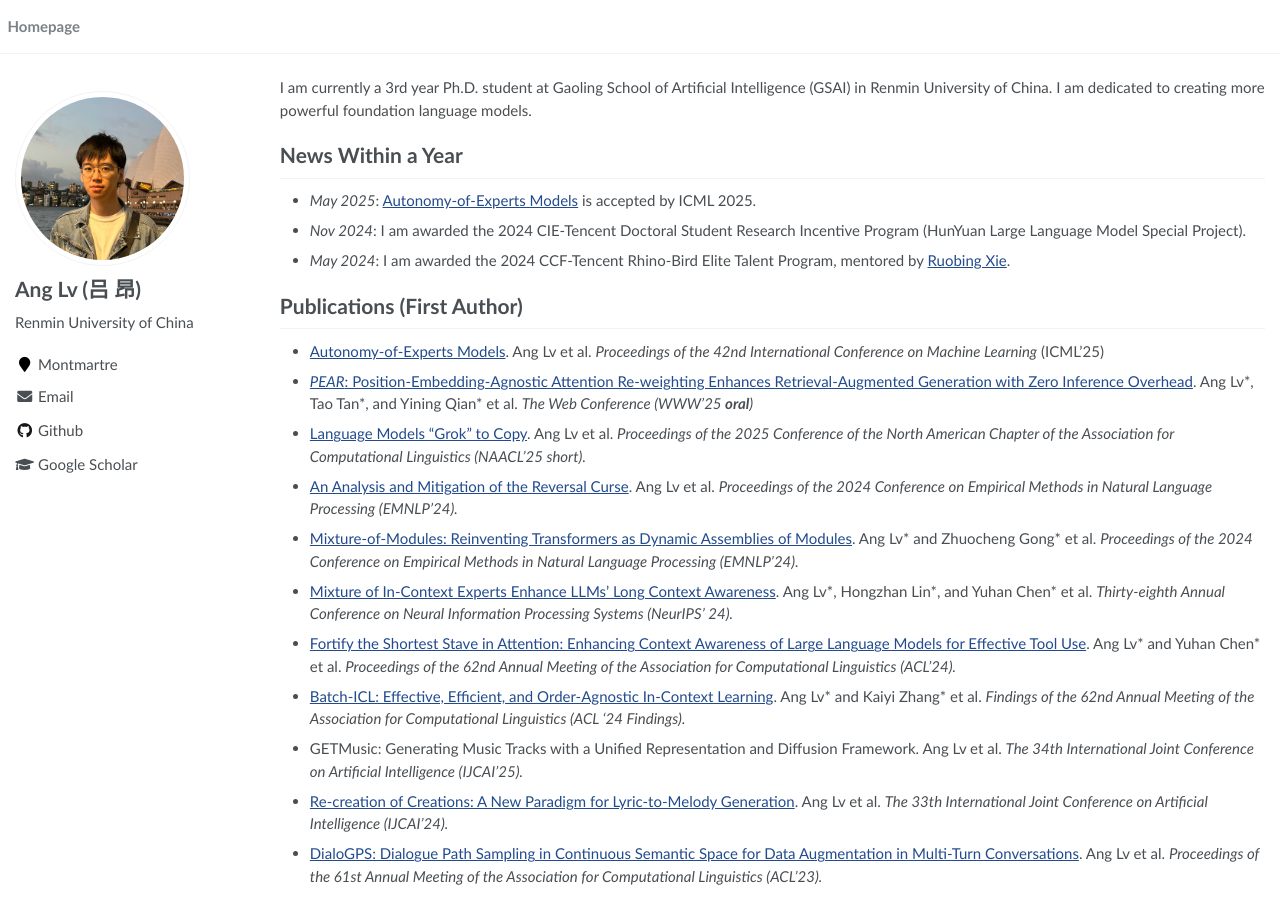
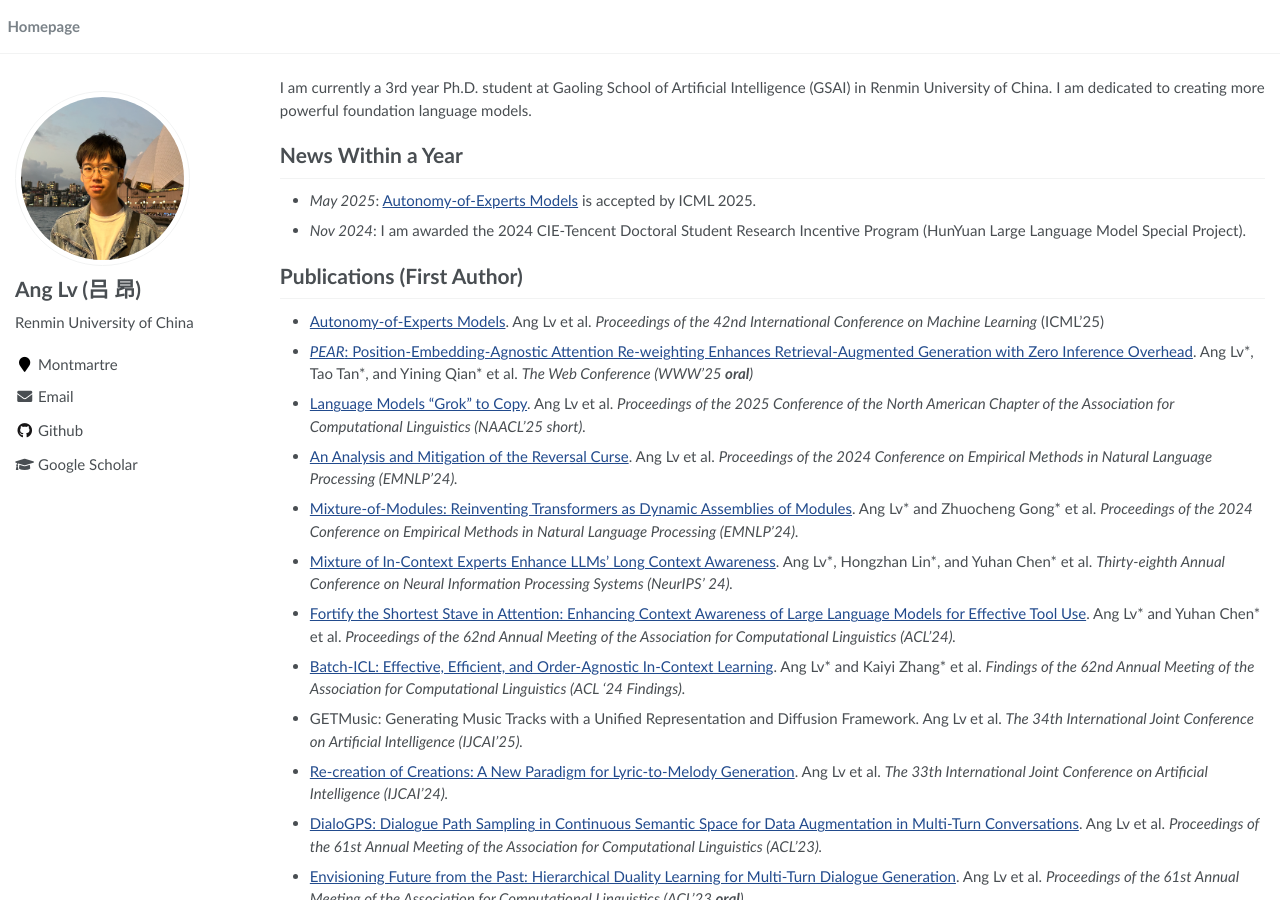
Before and after one commit to trestad/trestad.github.io, a Jekyll site: the page built from _pages/about.md, in a window 1280 px wide and 900 px high. Built offline with Jekyll 4.4.1, drawn with Linux system fonts in a browser that asks for light colours; part of the change alters nothing that is shown; some of the changed text lies outside the part shown.

Commit message:
Update about.md

```diff
--- a/_pages/about.md
+++ b/_pages/about.md
@@ -17,8 +17,6 @@ I am currently a 3rd year Ph.D. student at Gaoling School of Artificial Intellig
 - *May 2025*: [Autonomy-of-Experts Models](https://arxiv.org/pdf/2501.13074) is accepted by ICML 2025.
 
 - *Nov 2024*: I am awarded the 2024 CIE-Tencent Doctoral Student Research Incentive Program (HunYuan Large Language Model Special Project).
-
-- *May 2024*: I am awarded the 2024 CCF-Tencent Rhino-Bird Elite Talent Program, mentored by [Ruobing Xie](https://ruobingxie.github.io/).
 
 # Publications (First Author)
 
@@ -72,4 +70,4 @@ China, 2023 (中国人民大学拔尖创新人才)
 - *2022.09 - 2023.03*, Alibaba Damo Academy, Hangzhou.
 - *2023.03 - 2023.09*, Microsoft Research, [Machine Learning Area](https://www.microsoft.com/en-us/research/group/machine-learning-research-group/), mentored by [Xu Tan](https://scholar.google.co.jp/citations?user=tob-U1oAAAAJ&hl=en). Our collaborative efforts are dedicated to the [Muzic project](https://github.com/microsoft/muzic), which currently boasts 4k stars on GitHub.
 - *2023.09 - 2024.05*, Tongyi Lab, Alibaba, Beijing.
-- *2024.05 - now*, Tencent, Beijing.
+- *2024.05 - now*, Tencent, Beijing, mentored by [Ruobing Xie](https://ruobingxie.github.io/)
```
